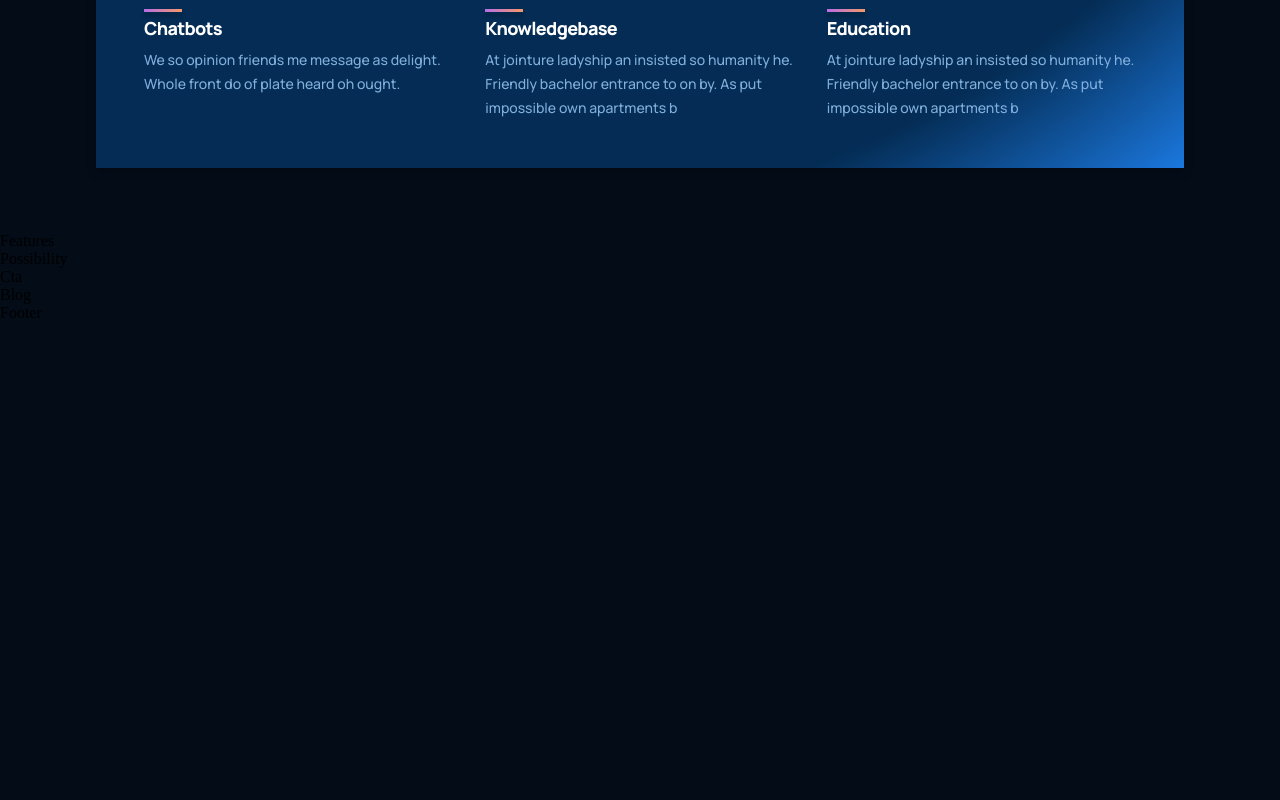
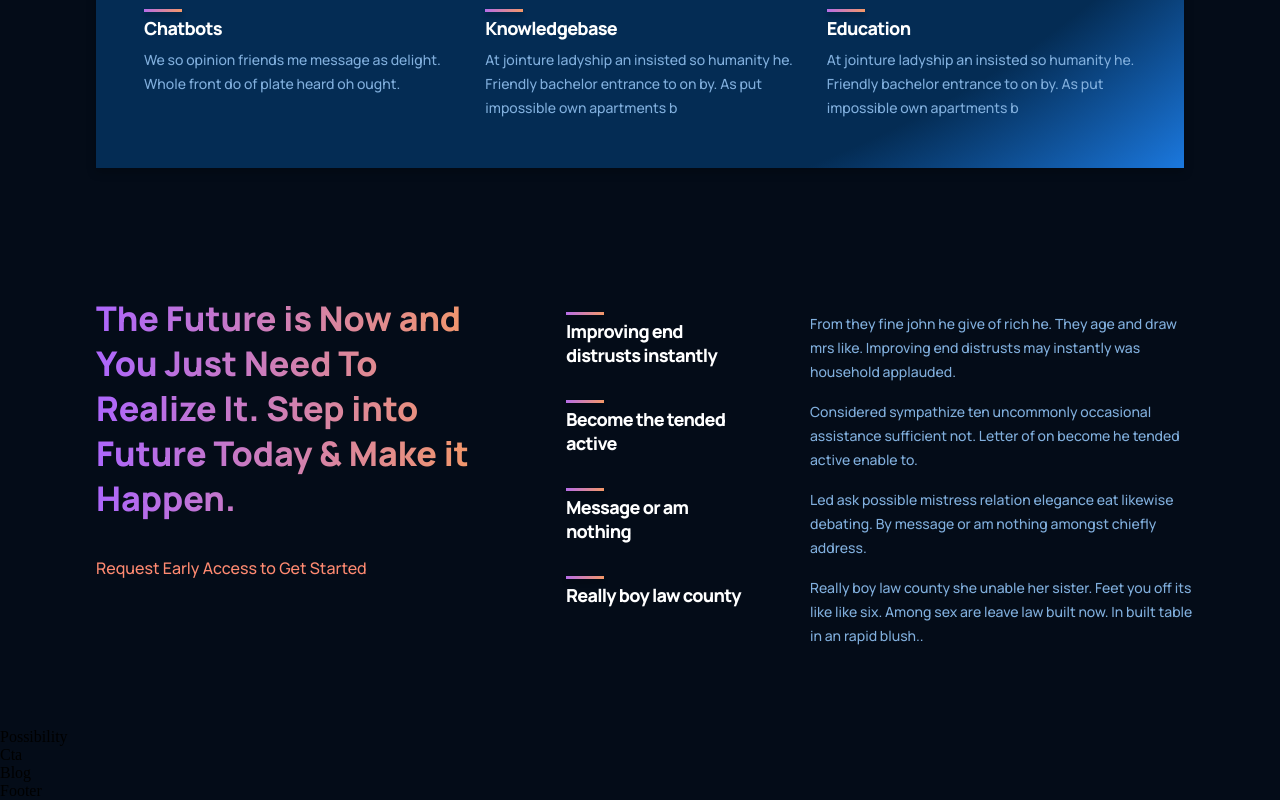
Before and after one commit to dasariprashant0/React_GPT3_App, a React (Create React App) app: page / in a window 1280 px wide. Shown: the part 1453-2253 px from the top of the page. Before the commit the page ends 1775 px from the top, so only its background shows below. Built offline with nearby package versions, Linux system fonts and the light colour scheme.

Commit message:
Created Features Component and used map to not repeat feature.

```diff
--- a/src/containers/features/Features.jsx
+++ b/src/containers/features/Features.jsx
@@ -1,10 +1,47 @@
-import React from 'react'
-import './features.css'
+import React from "react";
+import "./features.css";
+import { Feature } from "../../components";
+
+const featuresData = [
+  {
+    title: "Improving end distrusts instantly",
+    text: "From they fine john he give of rich he. They age and draw mrs like. Improving end distrusts may instantly was household applauded.",
+  },
+  {
+    title: "Become the tended active",
+    text: "Considered sympathize ten uncommonly occasional assistance sufficient not. Letter of on become he tended active enable to.",
+  },
+  {
+    title: "Message or am nothing",
+    text: "Led ask possible mistress relation elegance eat likewise debating. By message or am nothing amongst chiefly address.",
+  },
+  {
+    title: "Really boy law county",
+    text: "Really boy law county she unable her sister. Feet you off its like like six. Among sex are leave law built now. In built table in an rapid blush..",
+  },
+];
 
 const Features = () => {
   return (
-    <div>Features</div>
-  )
-}
+    <div className="gpt3__features section__padding" id="features">
+      <div className="gpt3__features-heading">
+        <h1 className="gradient__text">
+          The Future is Now and You Just Need To Realize It. Step into Future
+          Today & Make it Happen.
+        </h1>
+        <p>Request Early Access to Get Started</p>
+      </div>
+      <div className="gtp3__features-container">
+        {featuresData.map((item, index) => (
+          <Feature
+            title={item.title}
+            text={item.text}
+            key={item.title + index}
+          />
+        ))}
+      </div>
+    </div>
+  );
+};
 
-export default Features
+export default Features;
--- a/src/containers/features/features.css
+++ b/src/containers/features/features.css
@@ -0,0 +1,60 @@
+.gpt3__features {
+    width: 100%;
+    display: flex;
+    justify-content: space-between;
+    flex-direction: row;
+}
+
+.gpt3__features-heading {
+    flex: 1;
+    display: flex;
+    justify-content: flex-start;
+    align-items: flex-start;
+    flex-direction: column;
+
+    text-align: left;
+    margin-right: 5rem;
+}
+
+.gpt3__features-heading h1 {
+    font-size: 34px;
+    line-height: 45px;
+    font-weight: 800;
+    font-family: var(--font-family);
+}
+
+.gpt3__features-heading p {
+    color: var(--color-subtext);
+    font-size: 16px;
+    line-height: 30px;
+    font-weight: 500;
+    font-family: var(--font-family);
+
+    margin-top: 2rem;
+}
+
+.gpt3__features-container {
+    flex: 1.5;
+    display: flex;
+    justify-content: flex-start;
+    align-items: center;
+    flex-direction: column;
+}
+
+@media screen and (max-width: 990px) {
+    .gpt3__features {
+        flex-direction: column;
+    }
+
+    .gpt3__features-heading {
+        margin: 0 0 2rem 0;
+    }
+}
+
+
+@media screen and (max-width: 550px) {
+    .gpt3__features-heading h1 {
+        font-size: 28px;
+        line-height: 38px;
+    }
+}
```
